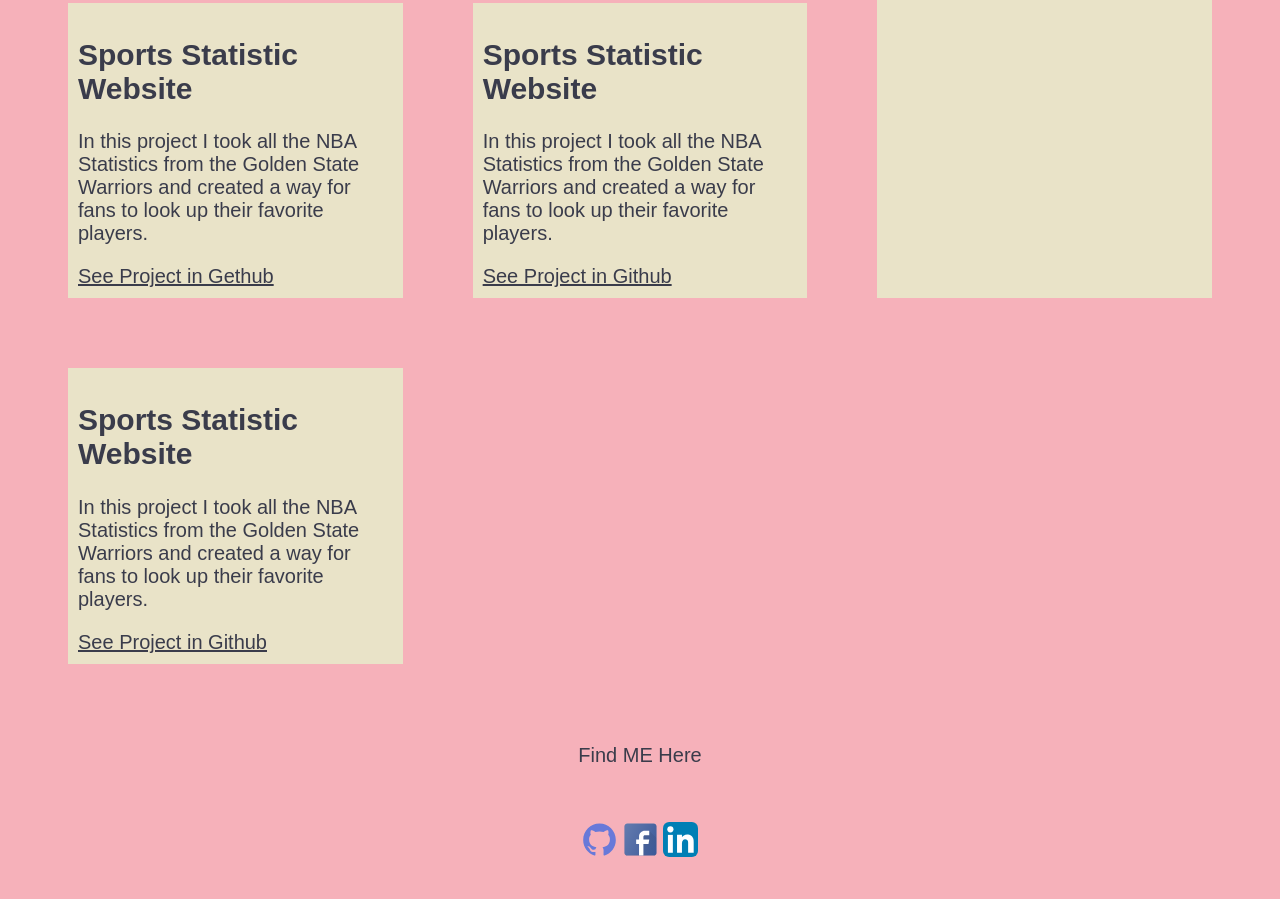
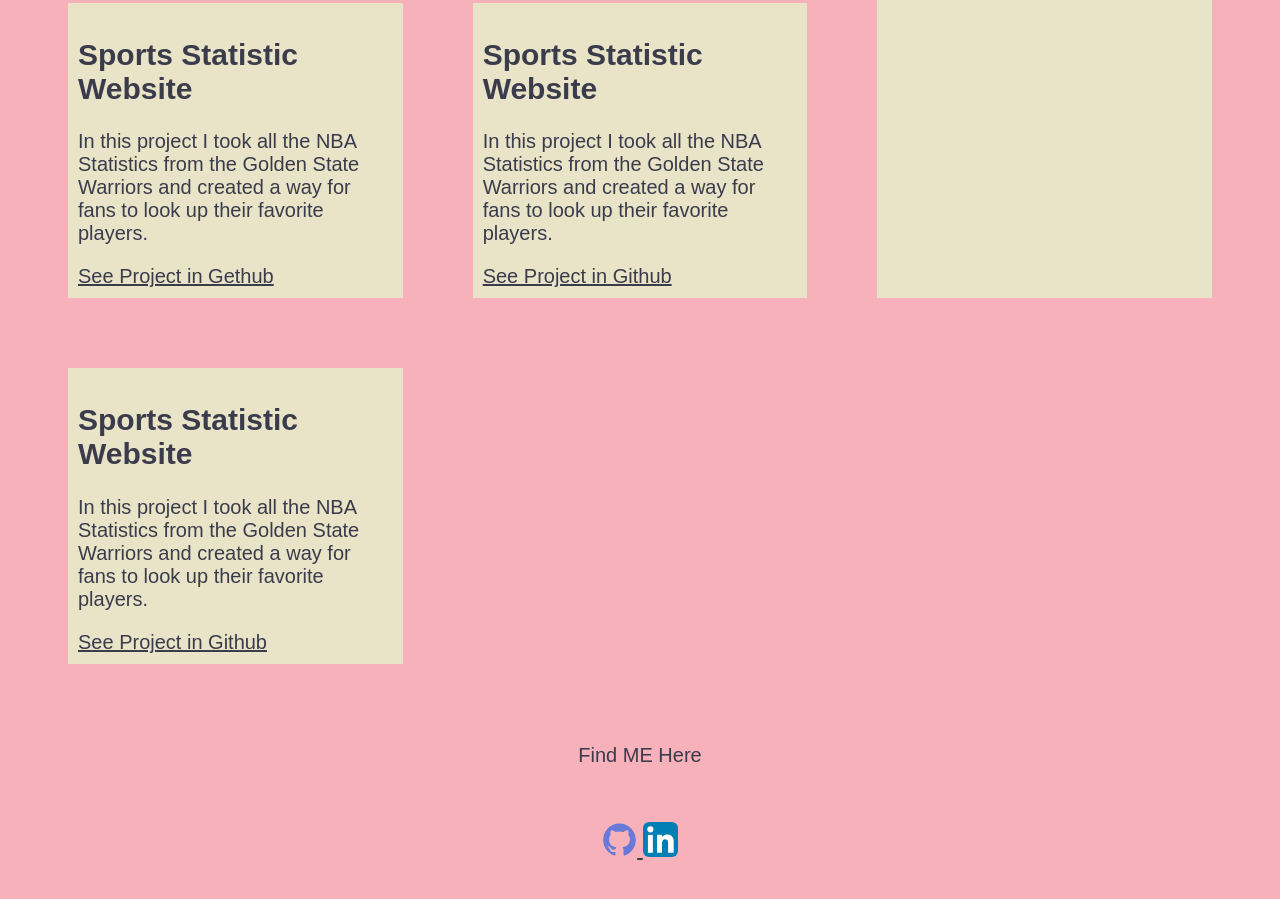
Before and after one commit to Bre-Wonder/portfolio-website, a plain HTML site: page work.html in a window 1280 px wide. Shown: the part 1014-1913 px from the top of the page. Drawn offline with Linux system fonts and the light colour scheme; a web font is replaced by a local one.

Commit message:
changed logos at the bottom

```diff
--- a/work.html
+++ b/work.html
@@ -35,9 +35,11 @@
                 <div class="grid__item">
                     <h2>React Meet App</h2>
                     <p>
-                        Wondering what an application for different events could look like? That is what you will find with project. I used a Google API to share events going on in different cities around the world. The application was built in React as a single page application. I used several different testing libraries to test my code in several different ways through TDD, BDD, and end to end testing methods. Lastly, I used recharts to created responsive charts that map out the number of events in different cites and show percentages of class types.
+                        Wondering what an application for different events could look like? That is what you will find with project. I used a Google API to share events going on in different cities around the world.
+                        The application was built in React as a single page application. I used several different testing libraries to test my code in several different ways through TDD, BDD, and end to end testing methods.
+                        Lastly, I used recharts to created responsive charts that map out the number of events in different cites and show percentages of class types.
 
-                        Dpendancies used for this project: React, Jest, Jest-Cucumber, Puppeteer, and Recharts
+                        Dpendancies used for this project: React, Jest, Jest-Cucumber, Puppeteer, and Recharts.
                     </p>
                     <a href="https://bre-wonder.github.io/meet-app/">See Deployed Website</a>
                     <a href="https://github.com/Bre-Wonder/meet-app">See Project in Github</a>
@@ -82,9 +84,12 @@
             <footer class="page-footer">
                 <p>Find ME Here</p>
                 <div class="social-networking">
-                    <img src="img/Github.svg" width="35" height="35" alt="Github">
-                    <img src="img/Facebook.svg" width="35" height="35" alt="Facebook">
-                    <img src="img/linkedin.svg" width="35" height="35" alt="LinkIn">
+                    <a href="https://github.com/Bre-Wonder">
+                        <img src="img/Github.svg" width="35" height="35" alt="Github">
+                      </a>
+                    <a href="https://www.linkedin.com/in/breanna-steward-8b2a462a9/">
+                        <img src="img/linkedin.svg" width="35" height="35" alt="LinkIn">
+                      </a>
                 </div>
             </footer>
 
```
Also changed, not shown: index.html (+0 -1 lines).
